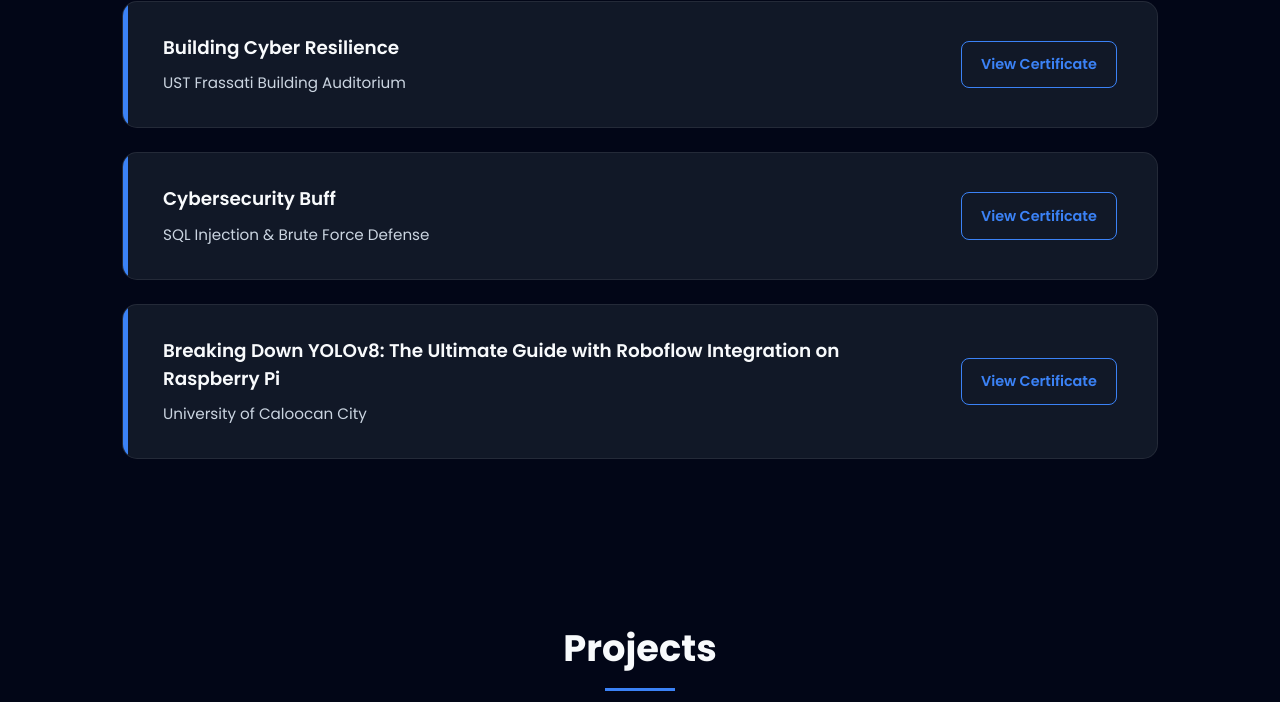
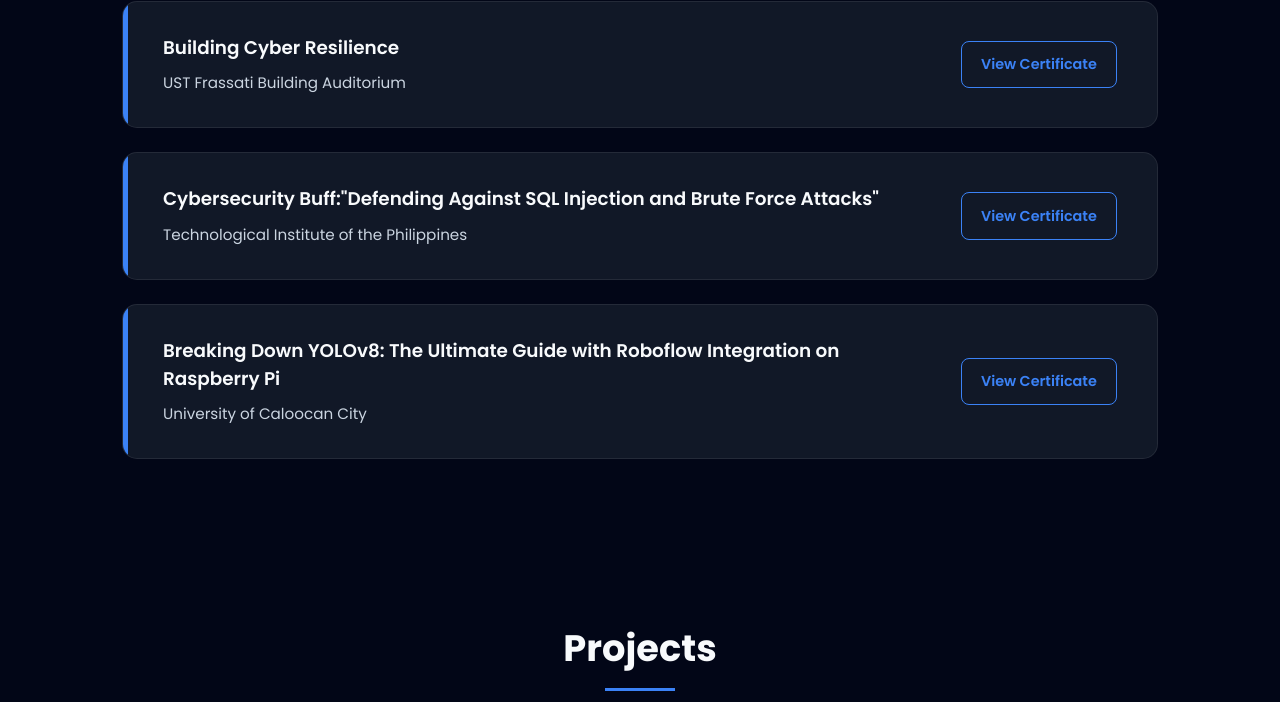
Before and after one commit to Nacht019/Portfolio, a plain HTML site: page index.html in a window 1280 px wide. Shown: the part 4403-5105 px from the top of the page. Drawn offline with nearby package versions, Linux system fonts and the light colour scheme.

Commit message:
Updated portfolio

```diff
--- a/css/base.css
+++ b/css/base.css
@@ -7,15 +7,12 @@
     --text: #F8FAFC;
     --text-light: #CBD5E1;
     --border: rgba(255, 255, 255, 0.08);
-
     --contact-bg: #0f172a;
     --tag-bg: #1e3a8a;
-
     --radius: 15px;
     --transition: 0.3s ease;
     --shadow-card: 0 15px 30px rgba(0, 0, 0, 0.25);
     --shadow-card-large: 0 15px 35px rgba(0, 0, 0, 0.3);
-
     --spacing-xs: 0.5rem;
     --spacing-sm: 0.75rem;
     --spacing-md: 1rem;
--- a/index.html
+++ b/index.html
@@ -524,11 +524,11 @@
                     <div class="certificate-content">
 
                         <h3>
-                            Cybersecurity Buff
+                            Cybersecurity Buff:"Defending Against SQL Injection and Brute Force Attacks"
                         </h3>
 
                         <p>
-                            SQL Injection &amp; Brute Force Defense
+                            Technological Institute of the Philippines
                         </p>
 
                     </div>
```
